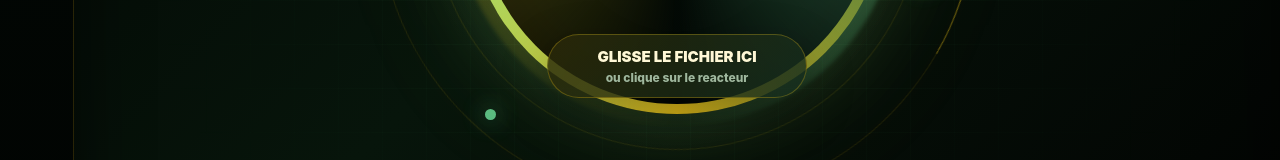
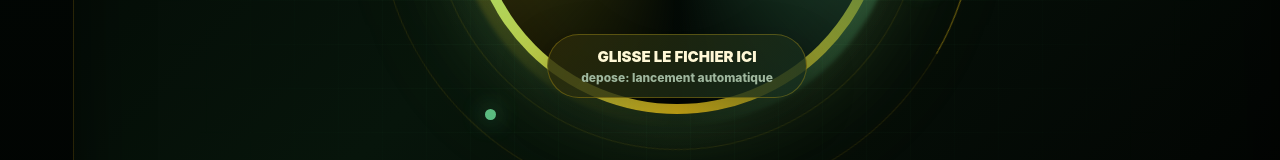
Before and after one commit to web-lizard/forge-souveraine, a Vue app in the folder interface/: page / in a window 1280 px wide. Shown: the part 484-644 px from the top of the page. Built offline with nearby package versions, Linux system fonts and the light colour scheme; no server answers.

Commit message:
start forge automatically on file drop

```diff
--- a/interface/src/App.vue
+++ b/interface/src/App.vue
@@ -38,7 +38,7 @@ const textes = {
     aucun: 'Aucun fichier',
     deposer: 'Choisis une video ou un audio',
     dropCall: 'Glisse le fichier ici',
-    dropHint: 'ou clique sur le reacteur',
+    dropHint: 'depose: lancement automatique',
     pret: 'Pret a forger',
     megaIdle: 'CHOISIR',
     megaReady: 'FORGER',
@@ -105,7 +105,7 @@ const textes = {
     aucun: 'Файл не выбран',
     deposer: 'Выбери видео или аудио',
     dropCall: 'Брось файл сюда',
-    dropHint: 'или нажми на реактор',
+    dropHint: 'отпусти: запуск сразу',
     pret: 'Готово к ковке',
     megaIdle: 'ВЫБРАТЬ',
     megaReady: 'КОВАТЬ',
@@ -319,13 +319,18 @@ function gererDragLeave(evenement) {
   }
 }
 
-function gererDrop(evenement) {
+async function gererDrop(evenement) {
   survolDepot.value = false
+
+  if (forgeEnCours.value) {
+    return
+  }
 
   const fichier = evenement.dataTransfer?.files?.[0] || null
 
   if (fichier) {
     definirFichier(fichier)
+    await forgerSousTitres()
   }
 }
 
```
